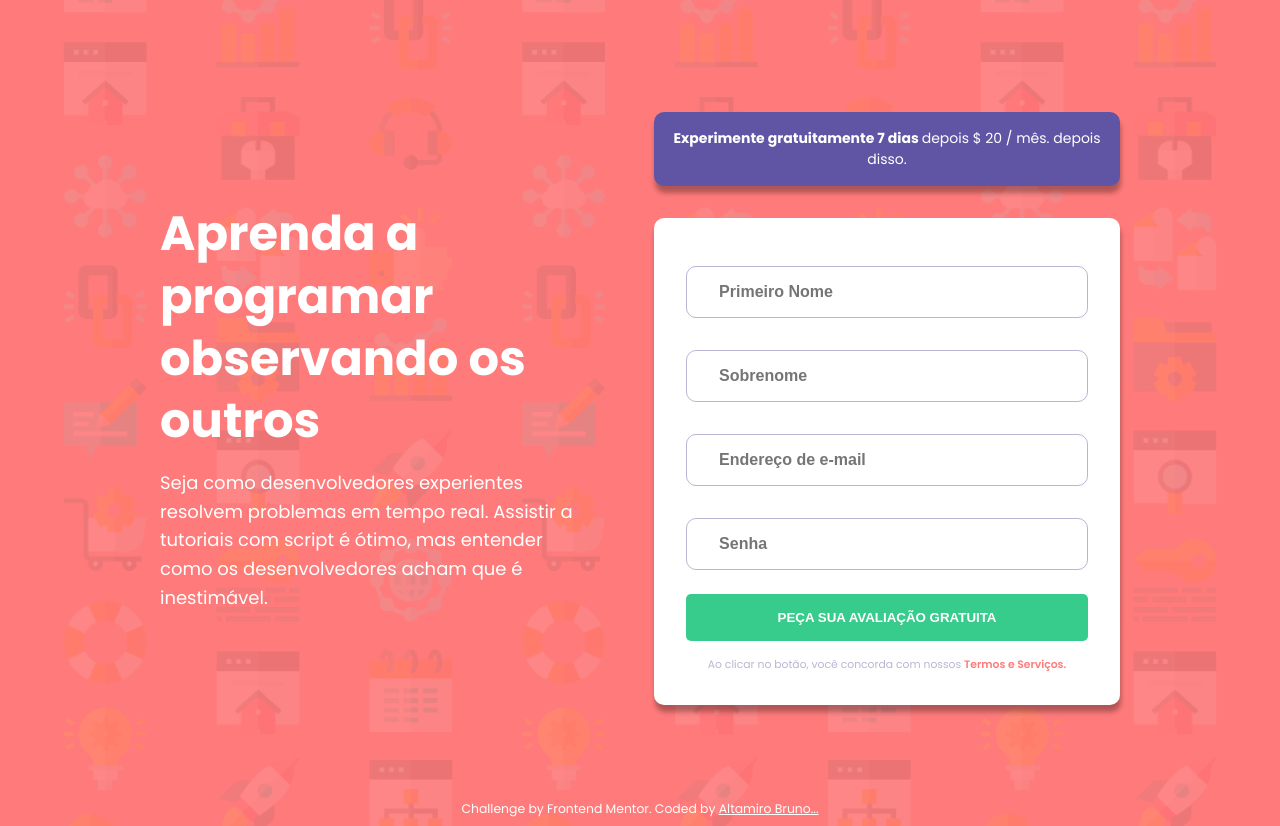
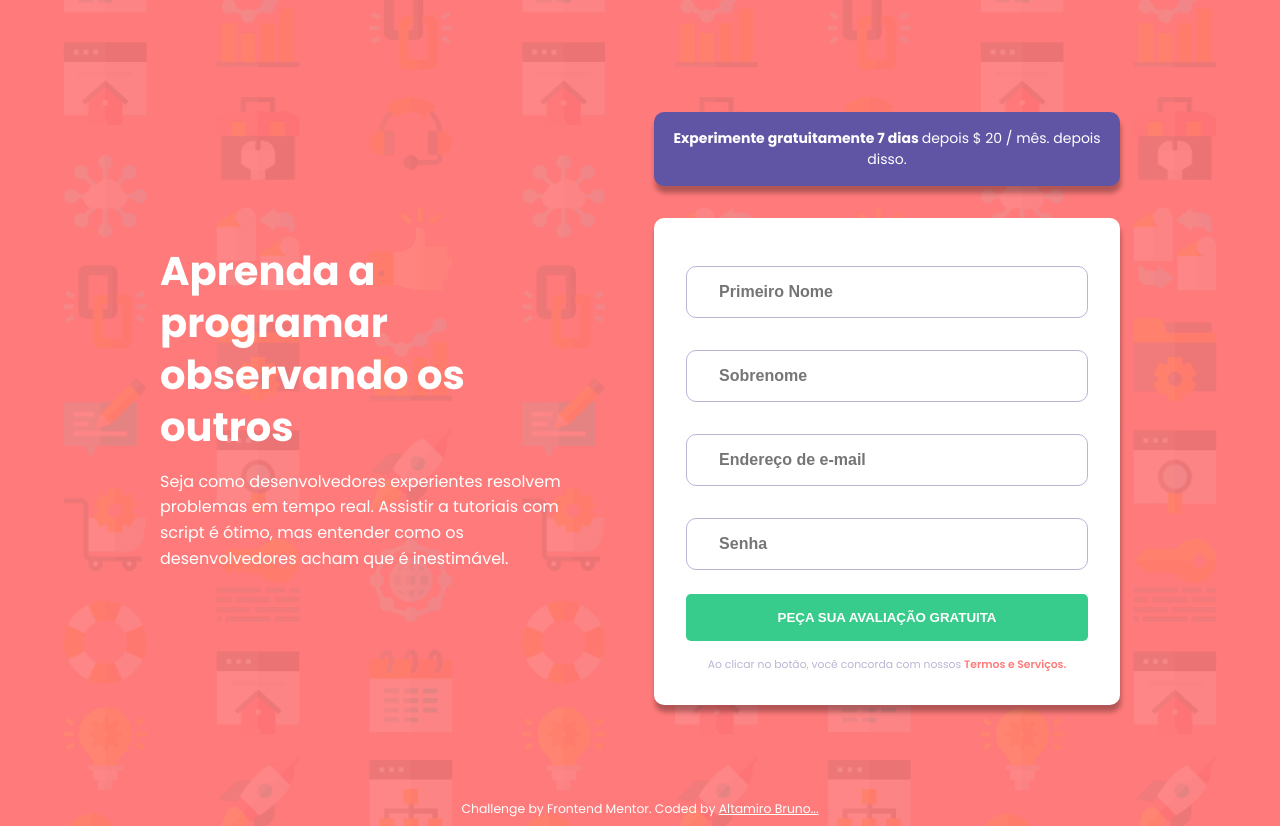
Before and after one commit to brunobarross/Cadastro-Frontendmentor, a plain HTML site: page index.html in a window 1280 px wide. Drawn offline with Linux system fonts and the light colour scheme.

Commit message:
Add files via upload

```diff
--- a/css/style.css
+++ b/css/style.css
@@ -62,14 +62,14 @@ p {
 }
 
 .texto h1 {
-  font-size: 3em;
+  font-size: 2.5em;
   line-height: 1.3em;
   padding: 16px 0;
 }
 
 .texto p {
   line-height: 1.6em;
-  font-size: 1.125em;
+  font-size: 1em;
 }
 
 /* FORUMULÁRIO */
```
